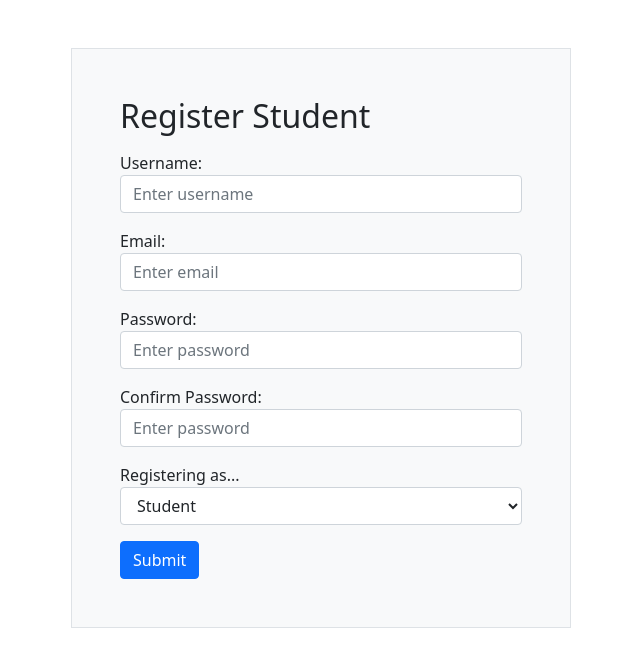
After one commit to ralcore/ace-training, a PHP site: page /register.php in a window 1280 px wide. The commit adds this page. Shown: the top 667 px of the page, without its empty margins (319-959 px from the left). Run offline with PHP 8.4, Linux system fonts and the light colour scheme.

Commit message:
moving to main pc, committing all changes on laptop

```diff
--- a/css/loginstyles.css
+++ b/css/loginstyles.css
@@ -6,3 +6,8 @@
 {
     display: none;
 }
+
+.dropdown {
+    -moz-appearance: auto;
+    -webkit-appearance: auto;
+}
--- /dev/null
+++ b/includes/init.php
@@ -0,0 +1,18 @@
+<?php
+    # enable error display
+	ini_set('display_errors', 1);
+	ini_set('display_startup_errors', 1);
+	error_reporting(E_ALL);
+
+    define('DB_SERVER', 'localhost');
+    define('DB_USERNAME', 'root');
+    define('DB_PASSWORD', 'root');
+    define('DB_NAME', 'acetraining');
+
+    $db = mysqli_connect(DB_SERVER, DB_USERNAME, DB_PASSWORD, DB_NAME);
+
+    # check for dead connection
+    if($db === false){
+        die("was not able to connect to database. error log: <br>" . mysqli_connect_error());
+    }
+?>
--- /dev/null
+++ b/register.php
@@ -0,0 +1,198 @@
+<!-- dropdown -> student, tutor, admin
+
+modify onsubmit func:
+if student proceed normally
+if tutor/admin add popup informing user of waiting period
+
+if tutor/admin add "false" to field "approved" -->
+
+<?php
+    require_once "includes/init.php";
+
+    if($_SERVER["REQUEST_METHOD"] == "POST"){
+        //validating email
+        $exp = "/^\w+([\.]?\w+)*@\w+([\.-]?\w+)*(\.\w{2,3})+$/";
+        $email_regex_result =  preg_match($exp, $_POST["email"]);
+        if (!$email_regex_result) {
+            $email_error = "invalid email";
+        } else {
+            $sql = 'SELECT id FROM users WHERE email = ?';
+            if ($stmt = mysqli_prepare($db, $sql)) {
+                $stmt->bind_param('s',$temp_email);
+                $temp_email = trim($_POST["email"]);
+                if ($stmt->execute()) {
+                    $stmt->store_result();
+                    if ($stmt->num_rows()>=1) {
+                        $email_error = "email already taken";
+                    } else {
+                        $email = trim($_POST["email"]);
+                    }
+                } else {
+                    $email_error = "unknown database error occurred";
+                }
+            } else {
+                $email_error = "unknown database error occurred";
+            }
+        }
+
+        //validating username
+        if (strlen($_POST["username"]) < 3) {
+            $username_error = "username is too short";
+        } else {
+            $sql = 'SELECT id FROM users WHERE username = ?';
+            if ($stmt = mysqli_prepare($db, $sql)) {
+                $stmt->bind_param('s',$temp_username);
+                $temp_username = trim($_POST["username"]);
+                if ($stmt->execute()) {
+                    $stmt->store_result();
+                    if ($stmt->num_rows()>=1) {
+                        $username_error = "username already taken";
+                    } else {
+                        $username = trim($_POST["username"]);
+                    }
+                } else {
+                    $username_error = "unknown database error occurred";
+                }
+            } else {
+                $username_error = "unknown database error occurred";
+            }
+        }
+
+        //validating password
+        if (strlen($_POST["password"]) < 8) {
+            $password_error = "password is too short";
+        } else if ($_POST["password"] !== $_POST["confirmPassword"]) {
+            $password_error = "passwords do not match";
+        } else {
+            $password = $_POST["password"];
+        }
+
+        //assuming all above are cleared...
+        if (!isset($email_error) && !isset($username_error) && !isset($password_error)) {
+            //insert new user account into database
+            $sql = 'INSERT INTO users (username, email, password, usertype) VALUES (?, ?, ?, \'student\')';
+            if ($stmt = mysqli_prepare($db, $sql)) {
+                $stmt->bind_param('sss', $username, $email, $temp_password);
+                $temp_password = password_hash($password, PASSWORD_DEFAULT);
+                if ($stmt->execute()) {
+                    header("location: index.php");
+                } else {
+                    $register_error = "unknown database error occurred2";
+                }
+            } else {
+                $register_error = "unknown database error occurred1";
+            }
+        }
+        if (isset($email_error)) { echo $email_error; };
+        if (isset($password_error)) echo $password_error;
+        if (isset($register_error)) { echo $register_error; };
+        if (isset($username_error)) { echo $username_error; };
+    }
+
+?>
+
+<!DOCTYPE html>
+<html lang = "en">
+    <head>
+        <title>Ace Training Registration</title>
+        <meta charset = "utf-8">
+        <meta name="viewport" content="width=device-width, initial-scale=1">
+        <link href="https://cdn.jsdelivr.net/npm/bootstrap@5.1.3/dist/css/bootstrap.min.css" rel="stylesheet">
+        <script src="https://ajax.googleapis.com/ajax/libs/jquery/3.5.1/jquery.min.js"></script>
+        <link href="css/loginstyles.css" rel="stylesheet">
+
+        <script>
+            function testEmail()
+                {
+                    emailValidation = /^\w+([\.]?\w+)*@\w+([\.-]?\w+)*(\.\w{2,3})+$/;
+                    // Regex taken from https://stackoverflow.com/questions/15017052/understanding-email-validation-using-javascript
+                    email = document.getElementById("email").value;
+
+                    if (emailValidation.test(email))
+                        {
+                            //if student return true, else pop-up
+                            if ($("#userType").val() = 0) {
+                                return false;
+                            } else {
+                                //show hidden bootstrap full-screen card?
+                            }
+
+                        }
+
+                    else
+                        {
+                            $("#invalidEmail").show();
+                            return false;
+                        }
+                }
+        </script>
+
+
+    </head>
+
+    <body>
+        <div class="container p-5 m-5 mx-auto border bg-light text-dark needs-validation">
+            <h2>Register Student</h2>
+            <form name="register" method="post" onsubmit="return testEmail()">
+
+                <div class="mt-3">
+                    <label for="username">Username: </label>
+                    <input required type="text" id="username" name="username" placeholder="Enter username" class="form-control">
+                </div>
+
+                <div class="mt-3">
+
+                    <label for="email">Email: </label>
+                    <input required type="email" id="email" name="email" placeholder="Enter email"  class="form-control">
+
+
+                    <div id="invalidEmail" name="invalidEmail" class="alert alert-danger" role="alert">
+                        Invalid email address
+                    </div>
+
+
+                </div>
+
+                <div class="mt-3">
+                    <label for="password">Password: </label>
+                    <input required type="password" id="password" name="password" placeholder="Enter password" class="form-control">
+                </div>
+
+                <div class="mt-3">
+                    <label for="confirmPassword">Confirm Password: </label>
+                    <input required type="password" id="confirmPassword" name="confirmPassword" placeholder="Enter password" class="form-control">
+                </div>
+
+                <div class="mt-3">
+                    <label for="userType">Registering as...</label>
+                    <select class="mb-3 dropdown form-control" id="userType">
+                        <option value="0" selected>Student</option>
+                        <option value="1">Tutor</option>
+                        <option value="2">Admin</option>
+                    </select>
+                </div>
+
+                <button type="submit" id="submit" name="submit" class="btn btn-primary">Submit</button>
+            </form>
+
+            <!-- tutor approval time popup -->
+            <div class="modal fade" id="tutorModal" tabindex="-1" role="dialog" aria-labelledby="tutorModalLabel" aria-hidden="true">
+                <div class="modal-dialog" role="document">
+                    <div class="modal-content">
+                        <div class="modal-header">
+                            <h5 class="modal-title" id="tutorModalLabel">Tutor/Admin Approval</h5>
+                        </div>
+                        <div class="modal-body">
+                            <p>New tutor and admin accounts require approval from an administrator before accessing the site.</p>
+                            <p>If you are not able to access the site within 72 hours, please contact your system administrator.</p>
+                        </div>
+                        <div class="modal-footer">
+                            <button type="button" class="btn btn-secondary" data-dismiss="modal">Close</button>
+                        </div>
+                    </div>
+                </div>
+            </div>
+        </div>
+        <script src="https://cdn.jsdelivr.net/npm/bootstrap@5.1.3/dist/js/bootstrap.bundle.min.js"></script>
+    </body>
+</html>
```
Also changed, not shown: database-scripts/database-init.php (+11 -0 lines), index.php (+73 -0 lines).
